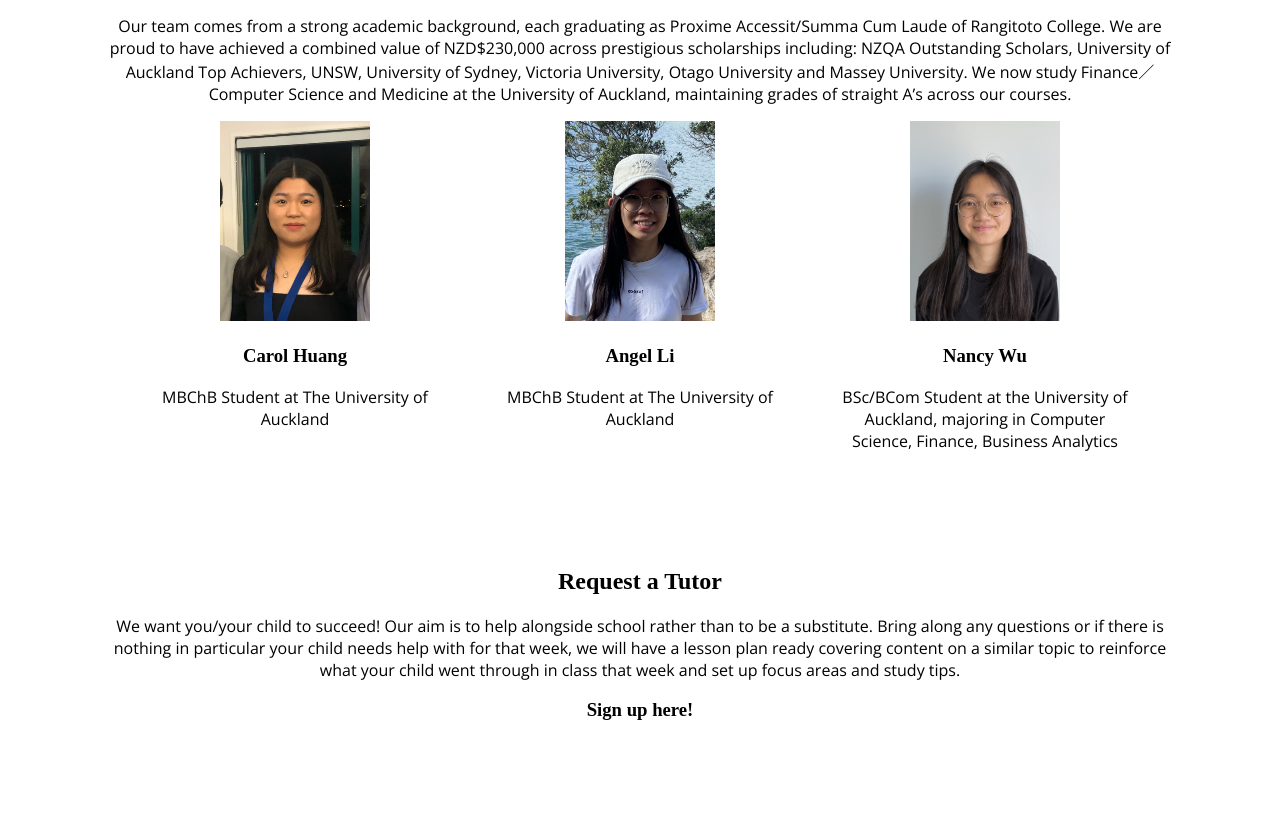
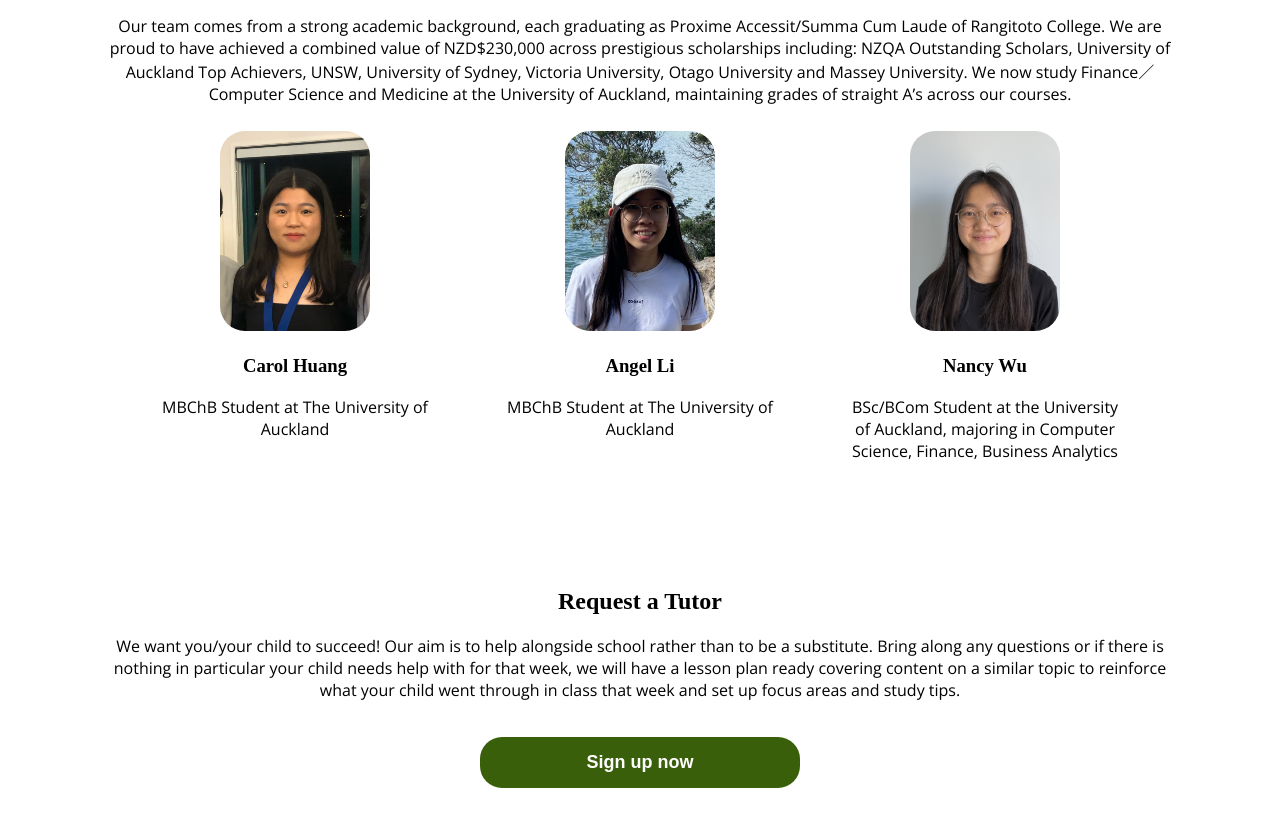
Before and after one commit to nancywu45/trilogy-tutoring, a React (Create React App) app: page / in a window 1280 px wide. Shown: the part 983-1810 px from the top of the page. Built offline with nearby package versions, Linux system fonts and the light colour scheme; a web font is replaced by a local one.

Commit message:
added rounded corners and changed div on pages

```diff
--- a/src/pages/OurTeam.js
+++ b/src/pages/OurTeam.js
@@ -3,27 +3,26 @@ import "../styles/ourteam.css";
 
 const OurTeam = () => {
   return (
-    <div id="ourteam">
-      <div className="ourteam">
+    <div id="ourteam" className="ourteam">
       <h2>Our Team</h2>
       <p>
         The journey to success is never one-size-fits-all, we each require
         different needs. This is why Trilogy Tutoring pushes for personally
         tailored support where we provide both academic support and guidance.
         Here at Trilogy Tutoring, we work to suit your own needs, whether that
-          be help with schoolwork, exams or even a source of motivational
-          support. We also provide structured lesson plans drawn out from our
-          own experience to help you achieve your potential.
+        be help with schoolwork, exams or even a source of motivational support.
+        We also provide structured lesson plans drawn out from our own
+        experience to help you achieve your potential.
       </p>
       <p>
         Our team comes from a strong academic background, each graduating as
         Proxime Accessit/Summa Cum Laude of Rangitoto College. We are proud to
         have achieved a combined value of NZD$230,000 across prestigious
         scholarships including: NZQA Outstanding Scholars, University of
-          Auckland Top Achievers, UNSW, University of Sydney, Victoria
-          University, Otago University and Massey University. We now study
-          Finance／Computer Science and Medicine at the University of Auckland,
-          maintaining grades of straight A’s across our courses.
+        Auckland Top Achievers, UNSW, University of Sydney, Victoria University,
+        Otago University and Massey University. We now study Finance／Computer
+        Science and Medicine at the University of Auckland, maintaining grades
+        of straight A’s across our courses.
       </p>
       <div className="profiles">
         <div className="tutor">
@@ -40,10 +39,9 @@ const OurTeam = () => {
           <img src={require("../images/nancy.jpg")} alt="Nancy Wu" />
           <h3>Nancy Wu</h3>
           <p>
-              BSc/BCom Student at the University of Auckland, majoring in
-              Computer Science, Finance, Business Analytics
+            BSc/BCom Student at the University of Auckland, majoring in Computer
+            Science, Finance, Business Analytics
           </p>
-          </div>
         </div>
       </div>
     </div>
--- a/src/pages/RequestATutor.js
+++ b/src/pages/RequestATutor.js
@@ -3,18 +3,20 @@ import "../styles/requestatutor.css";
 
 function RequestATutor() {
   return (
-    <div id="requestatutor">
-      <div className="requestatutor">
+    <div id="requestatutor" className="requestatutor">
       <h2>Request a Tutor</h2>
       <p>
         We want you/your child to succeed! Our aim is to help alongside school
-          rather than to be a substitute. Bring along any questions or if there
-          is nothing in particular your child needs help with for that week, we
-          will have a lesson plan ready covering content on a similar topic to
+        rather than to be a substitute. Bring along any questions or if there is
+        nothing in particular your child needs help with for that week, we will
+        have a lesson plan ready covering content on a similar topic to
         reinforce what your child went through in class that week and set up
         focus areas and study tips.
       </p>
-        <h3>Sign up here!</h3>
+      <div className="button">
+        <a href="https://forms.gle/j1QrJvoTKEewEsxH7" target="_blank">
+          <button>Sign up now</button>
+        </a>
       </div>
     </div>
   );
--- a/src/pages/Services.js
+++ b/src/pages/Services.js
@@ -3,8 +3,7 @@ import "../styles/services.css";
 
 const Services = () => {
   return (
-    <div id="services">
-      <div className="services">
+    <div id="services" className="services">
       <h2>Our Services</h2>
       <p>
         We offer a first trial lesson because we believe in finding the right
@@ -27,7 +26,6 @@ const Services = () => {
         </div>
       </div>
     </div>
-    </div>
   );
 };
 
--- a/src/styles/ourteam.css
+++ b/src/styles/ourteam.css
@@ -10,8 +10,10 @@
 
 .profiles > .tutor > img {
   width: 150px;
+  border-radius: 25px;
 }
 
 .tutor {
   width: 300px;
+  padding: 10px;
 }
--- a/src/styles/requestatutor.css
+++ b/src/styles/requestatutor.css
@@ -2,3 +2,7 @@
   margin: 100px;
   text-align: center;
 }
+
+.requestatutor > button {
+  width: 70px;
+}
```
Lines whose indentation alone changed are shown as unchanged.
